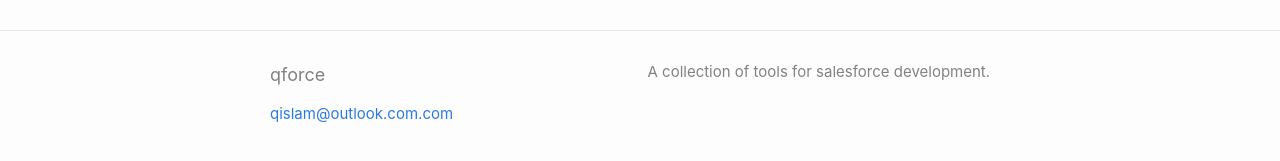
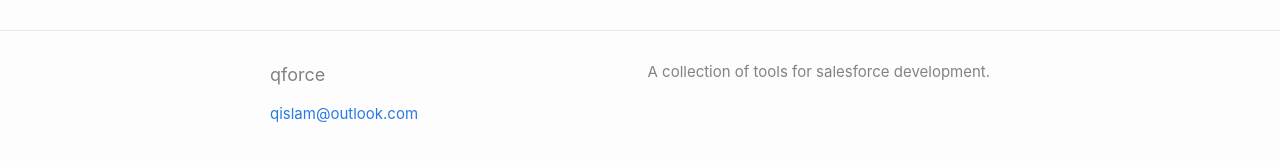
Before and after one commit to qislam/qforce, a Jekyll site: the page built from docs/index.md, in a window 1280 px wide. Shown: the part 715-876 px from the top of the page. Built offline with Jekyll 4.4.1, drawn with Linux system fonts in a browser that asks for light colours.

Commit message:
updated email

```diff
--- a/docs/_config.yml
+++ b/docs/_config.yml
@@ -19,7 +19,7 @@
 # in the templates via {{ site.myvariable }}.
 
 title: qforce
-email: qislam@outlook.com.com
+email: qislam@outlook.com
 description: >- # this means to ignore newlines until "baseurl:"
   A collection of tools for salesforce development.
 baseurl: "/qforce" # the subpath of your site, e.g. /blog
```
